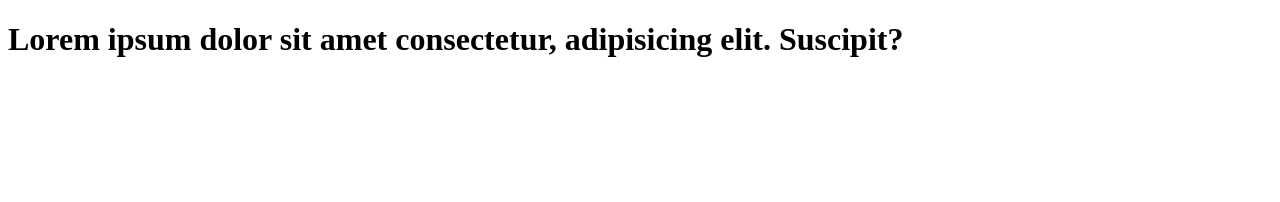
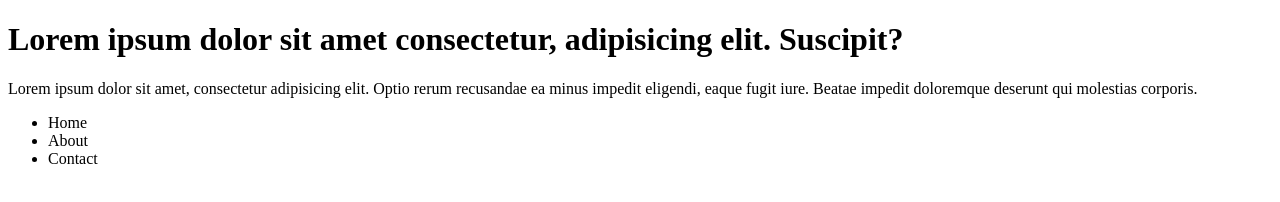
Before and after one commit to Shreyash152003/learn-git, a plain HTML site: page index.html in a window 1280 px wide. Drawn offline with Linux system fonts and the light colour scheme.

Commit message:
The list items has  added successfully

```diff
--- a/index.html
+++ b/index.html
@@ -7,5 +7,12 @@
 </head>
 <body>
     <h1>Lorem ipsum dolor sit amet consectetur, adipisicing elit. Suscipit?</h1>
+    <p>Lorem ipsum dolor sit amet, consectetur adipisicing elit. Optio rerum recusandae ea minus impedit
+        eligendi, eaque fugit iure. Beatae impedit doloremque deserunt qui molestias corporis.</p>
+        <ul>
+            <li>Home</li>
+            <li>About</li>
+            <li>Contact</li>
+        </ul>
 </body>
 </html>
```
